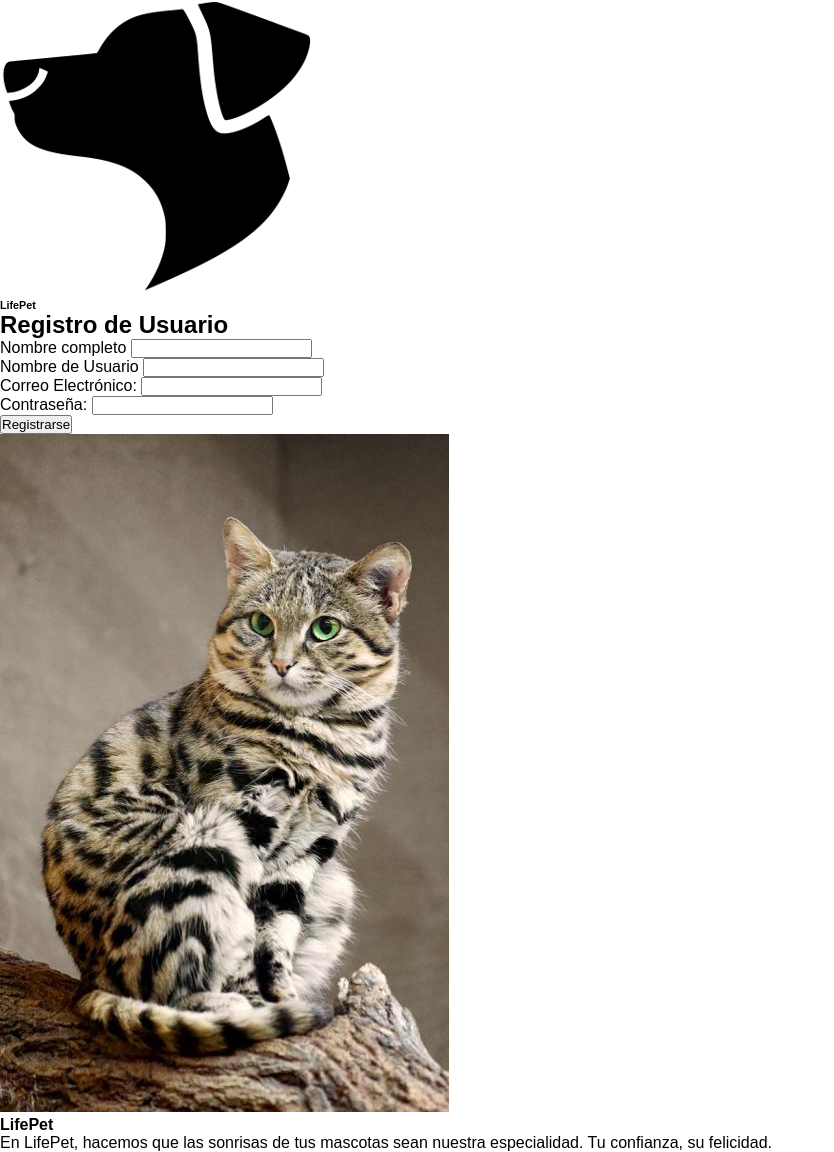
After one commit to DieguitoLOL/trabajo_mascotas, a PHP site: the page made by SingUp.php in a window 1280 px wide. The commit adds this page. Shown: the whole page, without its empty margins (0-834 px from the left). Run offline with PHP 8.4, Linux system fonts and the light colour scheme.

Commit message:
Realizando el registro

```diff
--- a/PaginaPrincipal.php
+++ b/PaginaPrincipal.php
@@ -3,8 +3,7 @@
 <head>
     <meta charset="UTF-8">
     <meta name="viewport" content="width=device-width, initial-scale=1.0">
-    <link rel="stylesheet" href="css/style.css">
-    <title>Veterineria</title>
+    <title>Veterineria LifePet</title>
 </head>
 <body>
 <h1>hola a todos</h1>
--- /dev/null
+++ b/SingUp.php
@@ -0,0 +1,79 @@
+<!DOCTYPE html>
+<html lang="en">
+<head>
+    <meta charset="UTF-8">
+    <meta name="viewport" content="width=device-width, initial-scale=1.0">
+    <link rel="stylesheet" href="./css/style.css">
+    <title>Veterineria LifePet</title>
+</head>
+<body>
+<?php
+        require_once __DIR__ . "/vendor/autoload.php";
+        use Dotenv\Dotenv;
+        $dotenv = Dotenv::createImmutable(__DIR__);
+        $dotenv->load();
+    ?>
+<main>
+    <section>
+        <div>
+            <div><img src="img/Logo.png" alt="Logo veterinaria"></div>
+            <h6>LifePet</h6>
+        </div>
+        <div>
+            <h1>Registro de Usuario</h1>
+            <form  method="POST">
+                <?php
+                    require_once __DIR__ ."/process/procesar_registro.php";
+                ?>
+                <label for="Name">Nombre completo</label>
+                <input type="text" id="Name" name="Name" required value=""><br>
+
+                <label for="UserName">Nombre de Usuario</label>
+                <input type="text" id="UserName" name="UserName" required value=""><br>
+
+                <label for="email">Correo Electrónico:</label>
+                <input type="email" id="email" name="email" required value=""><br>
+
+                <label for="contrasena">Contraseña:</label>
+                <input type="password" id="contrasena" name="contrasena" required><br>
+
+                <input name="btRegister" type="submit" value="Registrarse">
+            </form>
+        </div>
+    </section>
+    <section>
+        <div><img src="img/ImagenGato.jpeg" alt="Imagen gatito"></div>
+        <div>
+            <h4>LifePet</h4>
+            <p>En LifePet, hacemos que las sonrisas de tus mascotas sean nuestra especialidad. Tu confianza, su felicidad.</p>
+        </div>
+    </section>
+</main>
+
+</body>
+</html>
+<!-- <!DOCTYPE html>
+<html>
+<head>
+  <link rel="stylesheet" href="./css/style.css">
+  <title>Adopta un gatito en tu zona</title>
+</head>
+<body>
+  <div class="login-page">
+    <div class="form">
+      <div class="login">
+        <div class="login-header">
+          <h3>Adopta un gatito en tu zona</h3>
+          <p>Por favor, ingresa tus credenciales para iniciar sesión.</p>
+        </div>
+      </div>
+      <form class="login-form">
+        <input type="text" placeholder="Usuario o correo electrónico" name="uname" required>
+        <input type="password" placeholder="Contraseña" name="psw" required>
+        <button>Iniciar sesión</button>
+        <p class="message">¿No estás registrado? <a href="#">Crea una cuenta</a></p>
+      </form>
+    </div>
+  </div>
+</body>
+</html> -->
--- a/controller/user.controller.php
+++ b/controller/user.controller.php
@@ -4,16 +4,25 @@ require_once(__DIR__ ."/../model/User.model.php");
 class UserController extends Conexion{
     public function create(user $user){
         $conection = $this->conectar();
+        $user -> nombre = $_POST['Name'];
         $user -> username = $_POST['UserName'];
         $user -> email = $_POST['email'];
         $user -> password = $_POST['contrasena'];
-        $sql = "INSERT INTO user (username, email, password, Role_id) VALUES ('{$user->username}', '{$user->email}', '{$user->password}','1')";
+        $sql = "INSERT INTO user (nombre, username, email, password, Role_id) VALUES ('{$user->nombre}','{$user->username}', '{$user->email}', '{$user->password}', '1')";
 
         $result = $conection->query($sql);
-        // return $result;
+        return $result;
     }
-    public function update(){
+    public function update(user $user, $id){
+        $conection = $this->conectar();
+        $user -> nombre = $_POST['Name'];
+        $user -> username = $_POST['UserName'];
+        $user -> email = $_POST['email'];
+        $user -> password = $_POST['contrasena'];
+        $sql = "UPDATE user SET nombre='{$user->nombre}', username='{$user->username}', email='{$user->email}', password='{$user->password}' where id=$id";
 
+        $result = $conection->query($sql);
+        return $result;
     }
 
     public function reade(){
--- a/css/style.css
+++ b/css/style.css
@@ -0,0 +1,82 @@
+* {
+    margin: 0px;
+    padding: 0px;
+    box-sizing: border-box;
+    font-family: Arial, sans-serif;
+}
+
+ /* body {
+    margin: 0;
+    padding: 0;
+    background-image: url("kitten.jpg");
+    background-size: cover;
+    background-position: center;
+    background-repeat: no-repeat;
+  }
+
+  .login-page {
+    width: 360px;
+    margin: auto;
+  }
+
+  .form {
+    position: relative;
+    top: 50%;
+    transform: translateY(-50%);
+    background-color: white;
+    padding: 40px;
+    border-radius: 10px;
+  }
+
+  .login-header {
+    text-align: center;
+  }
+
+  .login-header h3 {
+    color: #04AA6D;
+    margin-bottom: 10px;
+  }
+
+  .login-header p {
+    color: #999;
+    margin-bottom: 20px;
+  }
+
+  input[type=text], input[type=password] {
+    width: 100%;
+    padding: 12px 20px;
+    margin: 8px 0;
+    display: inline-block;
+    border: 1px solid #ccc;
+  }
+
+  button {
+    background-color: #04AA6D;
+    color: white;
+    padding: 14px 20px;
+    margin: 8px 0;
+    border: none;
+    cursor: pointer;
+    width: 100%;
+  }
+
+  button:hover {
+    opacity: 0.8;
+  }
+
+  .message {
+    color: #999;
+    text-align: center;
+  }
+
+  .message a {
+    color: #04AA6D;
+  }
+
+  @media screen and (max-width: 400px) {
+
+    .login-page {
+      width: 300px;
+    }
+
+  } */
--- a/login.php
+++ /dev/null
@@ -1 +0,0 @@
-<h1>Hola desde login XD</h1>
--- a/process/procesar_registro.php
+++ b/process/procesar_registro.php
@@ -2,14 +2,17 @@
 session_start();
 require_once(__DIR__."/../controller/conexiones.php");
 require_once(__DIR__."/../model/User.model.php");
+require_once(__DIR__."/../controller/user.controller.php");
+
 
 if ($_SERVER["REQUEST_METHOD"] === "POST" && isset($_POST["btRegister"])) {
 
     $conn = Conexion::conectar();
     $userModel = new user();
+    $nombre = $conn -> real_escape_string($_POST["Name"]);
     $username = $conn -> real_escape_string($_POST["UserName"]);
     $email = $conn -> real_escape_string($_POST["email"]);
-    $checkQuery = "SELECT * FROM User WHERE username == $username or email == $email";
+    $checkQuery = "SELECT * FROM User WHERE nombre= '$nombre' or username = '$username' or email = '$email'";
     // $checkQuery2 = "SELECT email FROM User WHERE email == $email";
     $result = $conn -> query($checkQuery);
     // $result2 = $conn -> query($checkQuery2);
--- a/script/base_datos.sql
+++ b/script/base_datos.sql
@@ -142,9 +142,10 @@ CREATE TABLE IF NOT EXISTS `base_datos`.`ControlVacuna` (
     ON UPDATE NO ACTION)
 ENGINE = InnoDB;
 
+insert into Role value ("1","user"),("2", "Admin");
 -- SELECT * from User;
--- SELECT * FROM  `base_datos`.`User` WHERE `base_datos`.`username` == username or email == $email;
--- select * from User;
+-- SELECT * FROM  User WHERE username == 'username' or  email == 'email';
+-- select * from Role;
 SET SQL_MODE=@OLD_SQL_MODE;
 SET FOREIGN_KEY_CHECKS=@OLD_FOREIGN_KEY_CHECKS;
 SET UNIQUE_CHECKS=@OLD_UNIQUE_CHECKS;
```
Also changed, not shown: index.php (+1 -35 lines), css/.htaccess (deleted), img/Imagen1.png (added), img/Imagen1.svg (added), img/ImagenGato.jpeg (added), img/Logo.png (added), img/x.png (added), img/z.png (added), process/procesar_rol.php (deleted).
